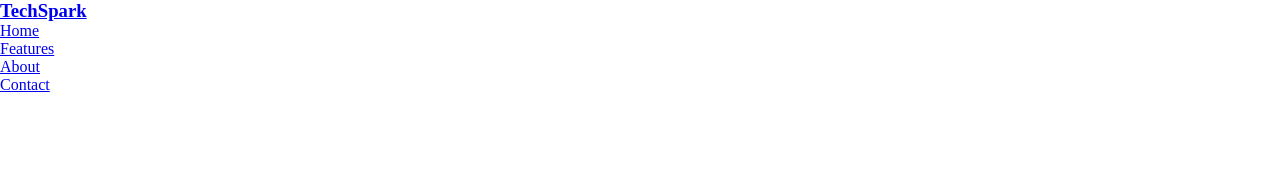
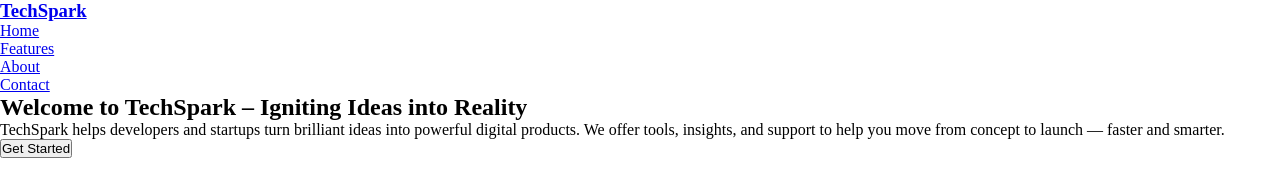
Before and after one commit to Sudeep9845/techspark, a plain HTML site: page index.html in a window 1280 px wide. Drawn offline with Linux system fonts and the light colour scheme.

Commit message:
feat: Add Hero section to index.html

```diff
--- a/index.html
+++ b/index.html
@@ -21,6 +21,24 @@
 					<li><a href="#contact">Contact</a></li>
 				</ul>
 			</nav>
+			<section id="hero">
+				<div class="hero-content">
+					<div class="hero-left">
+						<h1 class="hero-title">
+							Welcome to TechSpark – Igniting Ideas into Reality
+						</h1>
+						<p class="subtext">
+							TechSpark helps developers and startups turn brilliant ideas into
+							powerful digital products. We offer tools, insights, and support
+							to help you move from concept to launch — faster and smarter.
+						</p>
+						<button class="btn">Get Started</button>
+					</div>
+					<div class="hero-right">
+						<img src="" alt="" />
+					</div>
+				</div>
+			</section>
 		</div>
 		<script src="./script.js"></script>
 	</body>
```
